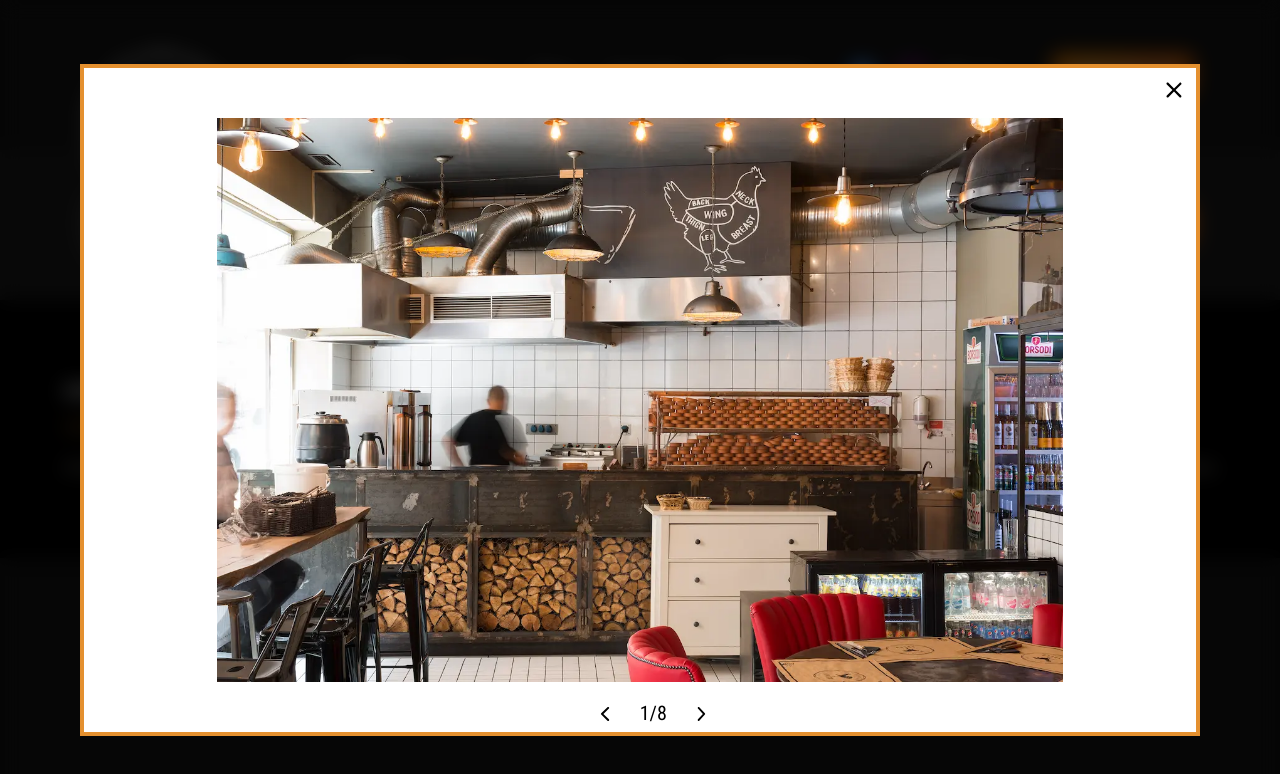
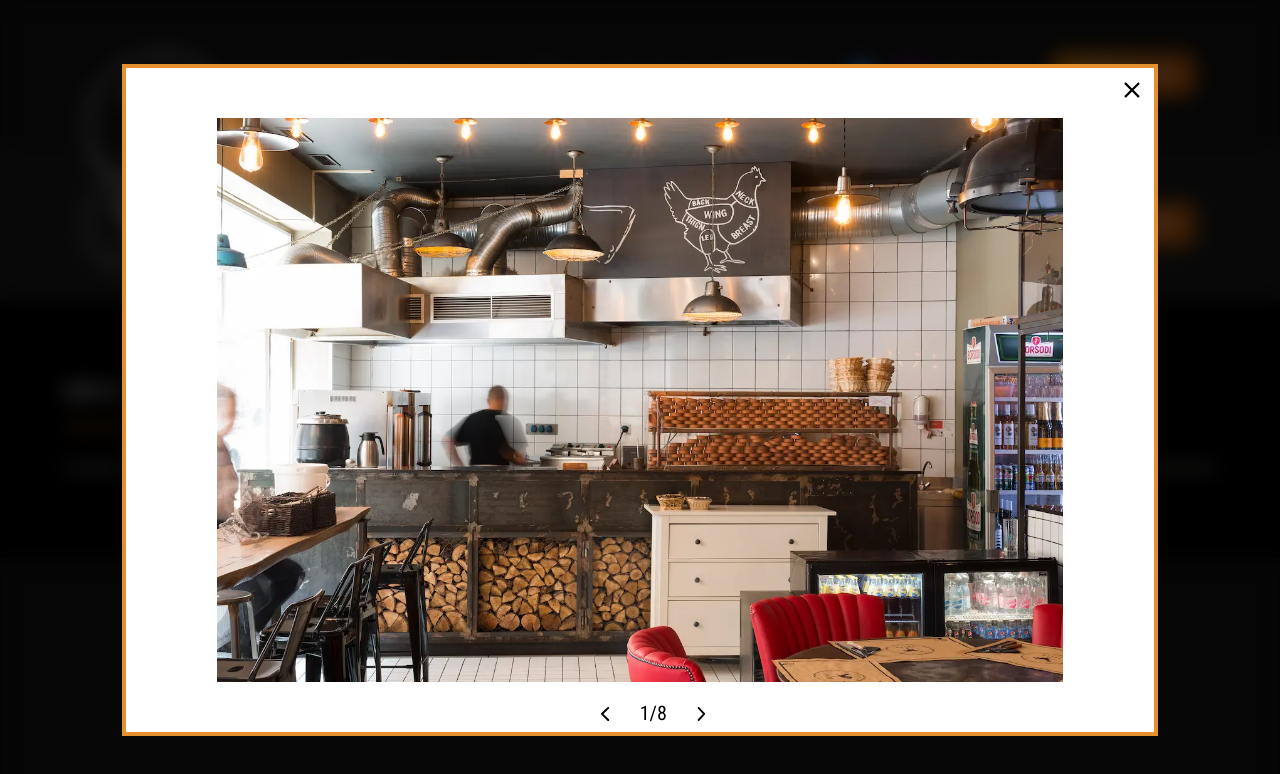
Before and after one commit to gyorgynagy1986/Fuego, a Next.js app: page /galeria in a window 1280 px wide. Both pictures are taken after a click on the element 210 px from the left and 416 px from the top of the page. Shown: the top 774 px of the page. Built offline with nearby package versions, Linux system fonts and the light colour scheme.

Commit message:
new update

```diff
--- a/src/components/PhotoGallery/PhotoGallery.module.css
+++ b/src/components/PhotoGallery/PhotoGallery.module.css
@@ -34,8 +34,7 @@
 
 .containerImage  {
     position: relative;
-    max-width: 1120px;
-    width: 100%;
+    width: 90%;
     height: 100%;
     max-height: 100%;
     padding-top: 5rem;
@@ -86,12 +85,15 @@
 
 }
 
+/*
 @media only screen and (min-height: 1204px)  {
     .containerImage  {
         padding-top: 15%;
         padding-bottom: 15%;
     }
 }
+
+*/
 
 
 @media only screen and (max-width: 681px) {
```
